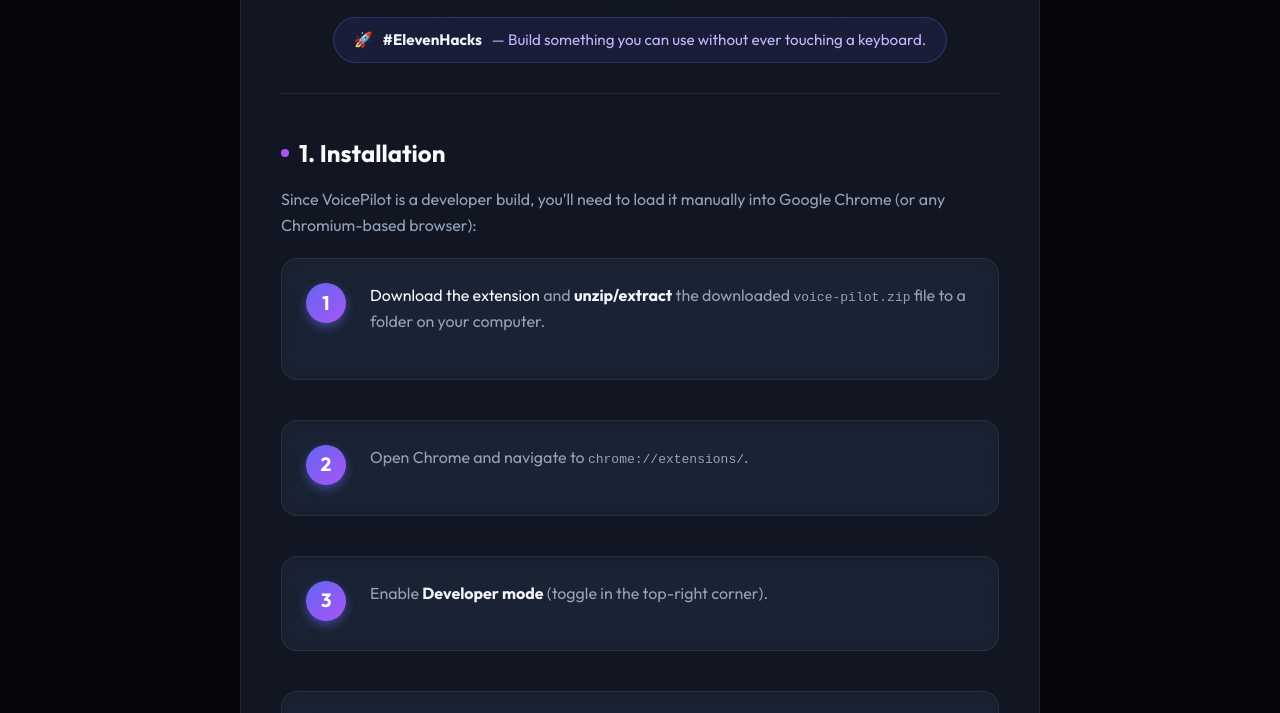
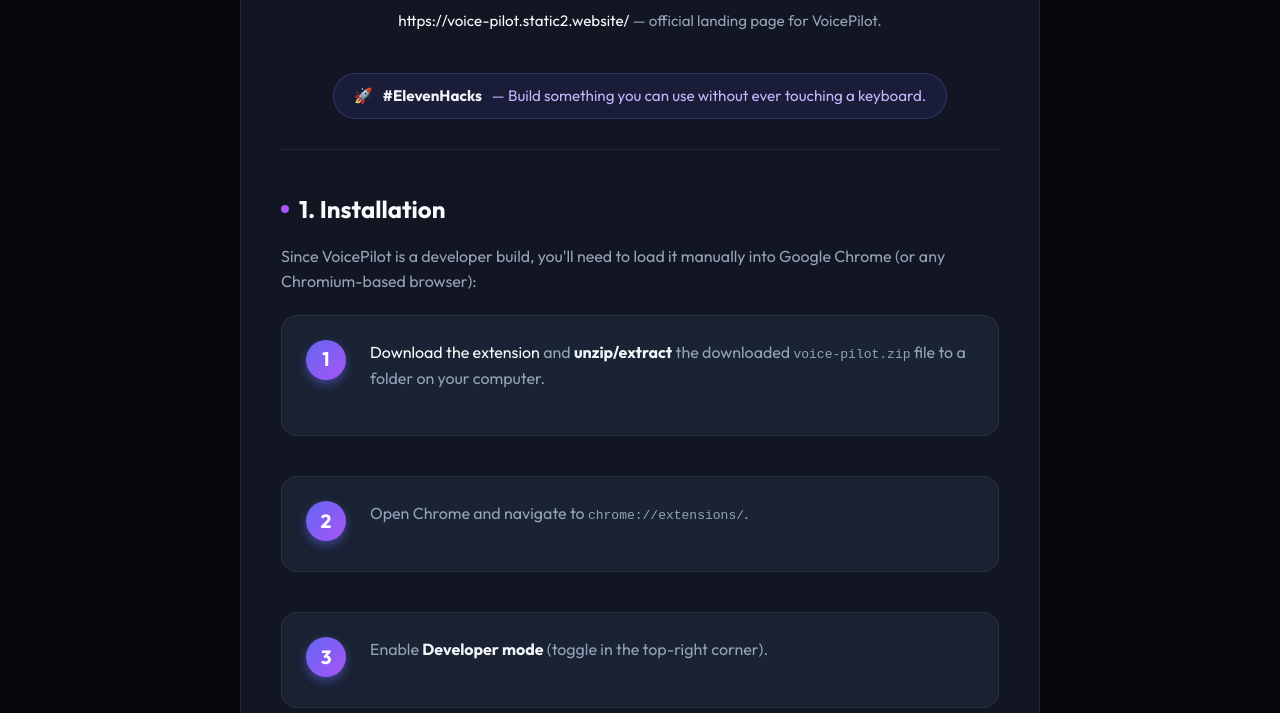
Before and after one commit to shivamkb17/VoicePilot, a website built with Vite: page landing-page/guide.html in a window 1280 px wide. Shown: the part 286-999 px from the top of the page. Built offline with nearby package versions, Linux system fonts and the light colour scheme.

Commit message:
docs: add landing page URL and static hosting notes
Document https://voice-pilot.static2.website/ in README with project
layout and how to deploy or change the public URL. Link the URL from
the on-site guide header for discoverability.

```diff
--- a/landing-page/guide.html
+++ b/landing-page/guide.html
@@ -25,6 +25,7 @@
             <header style="text-align: center; margin-bottom: 40px; border-bottom: 1px solid var(--surface-border); padding-bottom: 30px;">
                 <h1>How to Use VoicePilot</h1>
                 <div style="color: #94a3b8; font-size: 1.1rem;">A comprehensive guide to hands-free web browsing.</div>
+                <p style="margin-top: 12px; font-size: 0.95rem;"><a href="https://voice-pilot.static2.website/" target="_blank" rel="noopener noreferrer">https://voice-pilot.static2.website/</a> — official landing page for VoicePilot.</p>
 
                 <div style="margin-top: 20px; display: inline-flex; align-items: center; gap: 10px; background: rgba(99, 102, 241, 0.1); border: 1px solid rgba(99, 102, 241, 0.3); padding: 10px 20px; border-radius: 30px; font-size: 0.95rem; color: #c4b5fd;">
                     🚀 <strong>#ElevenHacks</strong> — Build something you can use without ever touching a keyboard.
```
Also changed, not shown: README.md.
